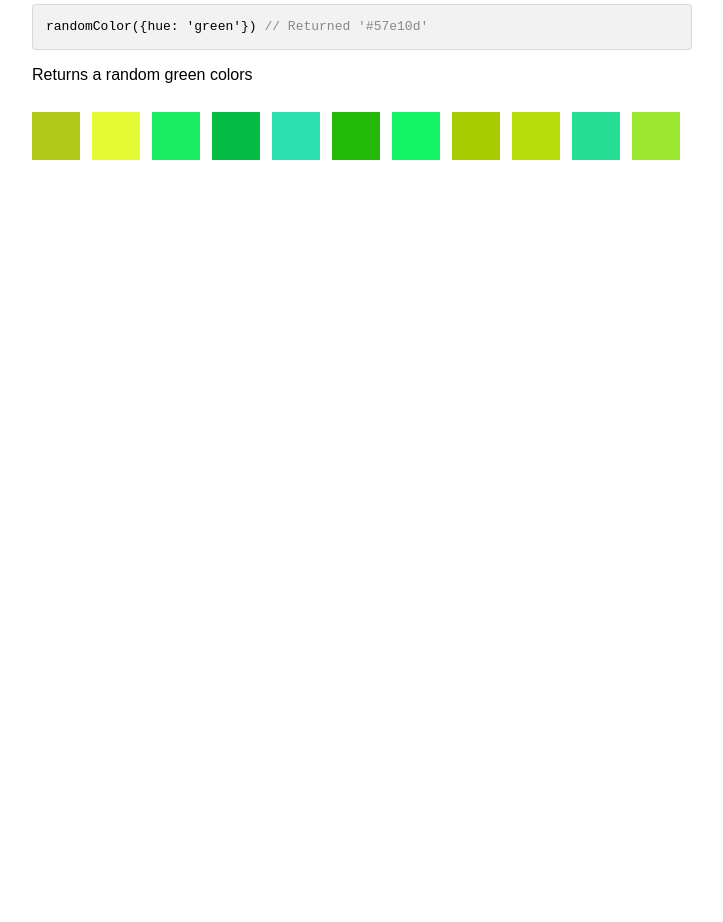
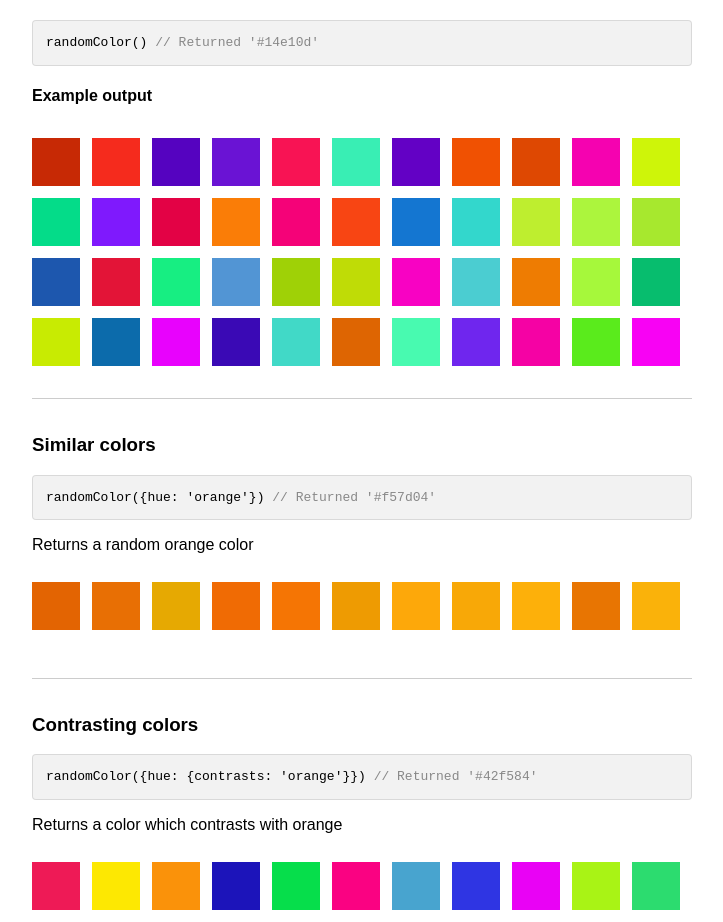
Before and after one commit to davidmerfield/randomColor, a plain HTML site: page demo/index.html in a window 1280 px wide. Shown: the part 104-1026 px from the top of the page, without its empty margins (278-1001 px from the left). Before the commit the page ends 800 px from the top, so only its background shows below. Drawn offline with Linux system fonts and the light colour scheme.

Commit message:
added contrasting colors to demo

```diff
--- a/demo/index.html
+++ b/demo/index.html
@@ -5,29 +5,19 @@
     <script src="../randomColor.js"></script>
   </head>
   <body>
-<!--     <header>
+    <header>
       <h1>Random Colors <button type="button" onclick="renderDemo()">Regenerate</button></h1>
       <p>Returns a random color with an attractive hue and saturation.</p>
       <code>
         randomColor()
         <span class="comment">// Returned '<span class="randomColor" hue="" format="hex"></span>'</span>
       </code>
-      <h4>Example outputs</h4>
+      <h4>Example output</h4>
       <span class="output" hue="" count="44"></span>
       <div class="clear"></div>
-    </header> -->
+    </header>
     <section>
-      <h3>Green</h3>
-      <code>
-        randomColor({hue: 'green'})
-        <span class="comment">// Returned '<span class="randomColor" luminosity="" hue="green" format="hex"></span>'</span>
-      </code>
-      <p>Returns a random green colors</p>
-      <span class="output" hue="green" count="11"></span>
-      <div class="clear"></div>
-    </section>
-   <!--  <section>
-      <h3> Orange</h3>
+      <h3>Similar colors</h3>
       <code>
         randomColor({hue: 'orange'})
         <span class="comment">// Returned '<span class="randomColor" hue="orange" format="hex"></span>'</span>
@@ -37,13 +27,13 @@
       <div class="clear"></div>
     </section>
     <section>
-      <h3> Blue</h3>
+      <h3>Contrasting colors</h3>
       <code>
-        randomColor({hue: 'blue'})
-        <span class="comment">// Returned '<span class="randomColor" hue="blue" format="hex"></span>'</span>
+        randomColor({hue: {contrasts: 'orange'}})
+        <span class="comment">// Returned '<span class="randomColor" hue="orange" contrasts="true" format="hex"></span>'</span>
       </code>
-      <p>Returns a random blue color</p>
-      <span class="output" hue="blue" count="11"></span>
+      <p>Returns a color which contrasts with orange</p>
+      <span class="output" hue="orange" contrasts="true" count="11"></span>
       <div class="clear"></div>
     </section>
     <section>
@@ -55,7 +45,7 @@
       <p>Returns a random grey color</p>
       <span class="output" hue="monochrome" count="11"></span>
       <div class="clear"></div>
-    </section> -->
+    </section>
     <script>
 
 
@@ -67,15 +57,27 @@
 
           var output = outputs[i],
               count = parseInt(getAttribute(output, 'count')),
+              contrasts = false,
               hue = getAttribute(output, 'hue');
+
+          if (getAttribute(output, 'contrasts') === 'true') {
+            var contrasts = true
+          };
 
           for (var i = 0; i < count;i++){
 
             var swatch = document.createElement('span');
                 swatch.className = "swatch randomColor";
-                swatch.setAttribute('hue', hue)
+                swatch.setAttribute('hue', hue);
 
+            if (contrasts) {
+                swatch.setAttribute('contrasts', 'true')
+            }
+
+            // this should be chunked into a
+            // document  fragment
             output.appendChild(swatch);
+
           }
 
         };
@@ -92,7 +94,14 @@
           var options = {},
               demo = demos[i];
 
-          options['hue'] = getAttribute(demo, 'hue');
+          console.log(getAttribute(demo, 'contrasts'));
+
+          if (getAttribute(demo, 'contrasts') === 'true') {
+            options['hue'] = {contrasts: getAttribute(demo, 'hue')}
+          } else {
+            options['hue'] = getAttribute(demo, 'hue');
+          };
+
           options['luminosity'] = getAttribute(demo, 'luminosity');
           options['format'] = getAttribute(demo, 'format');
 
```
